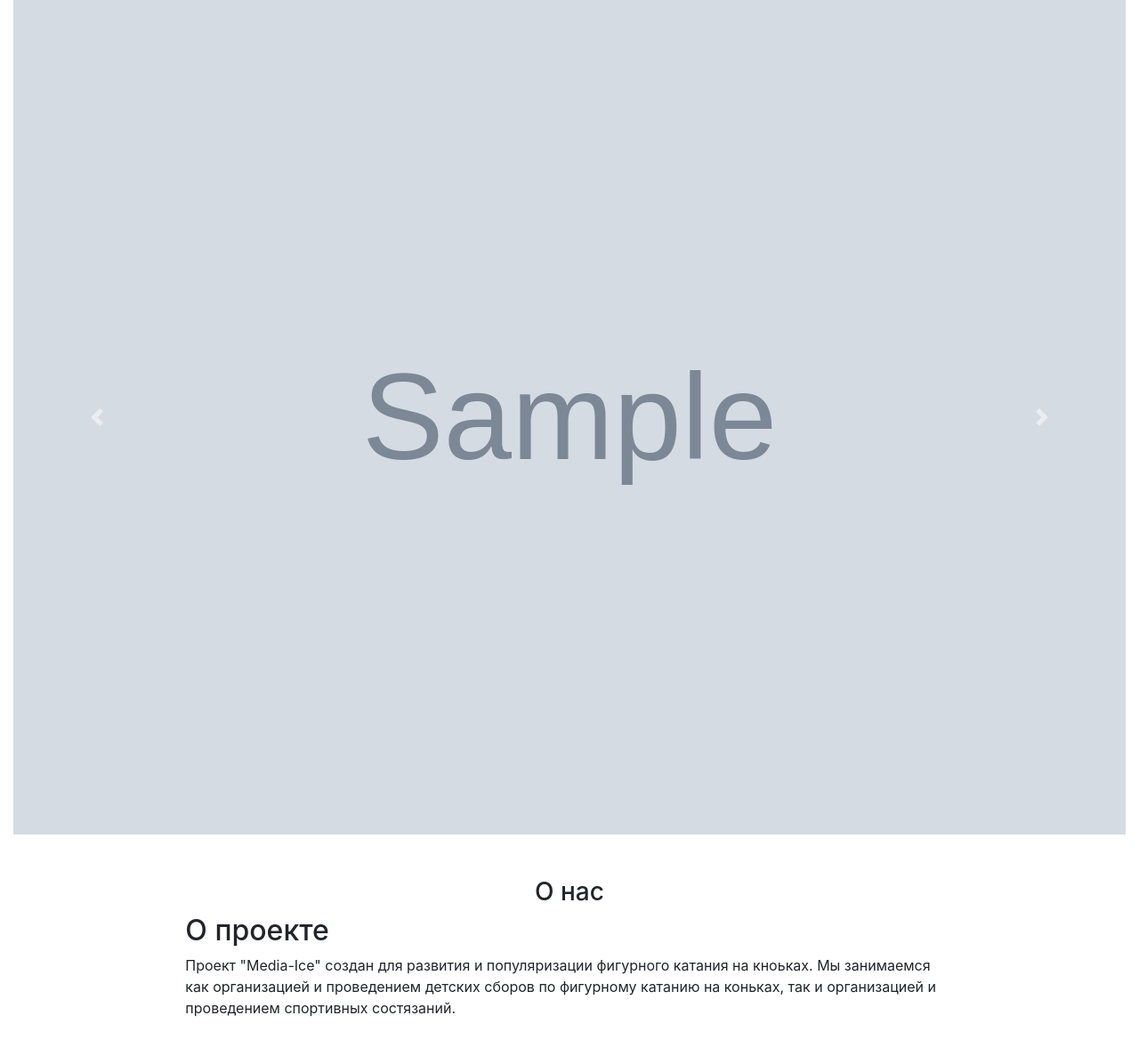
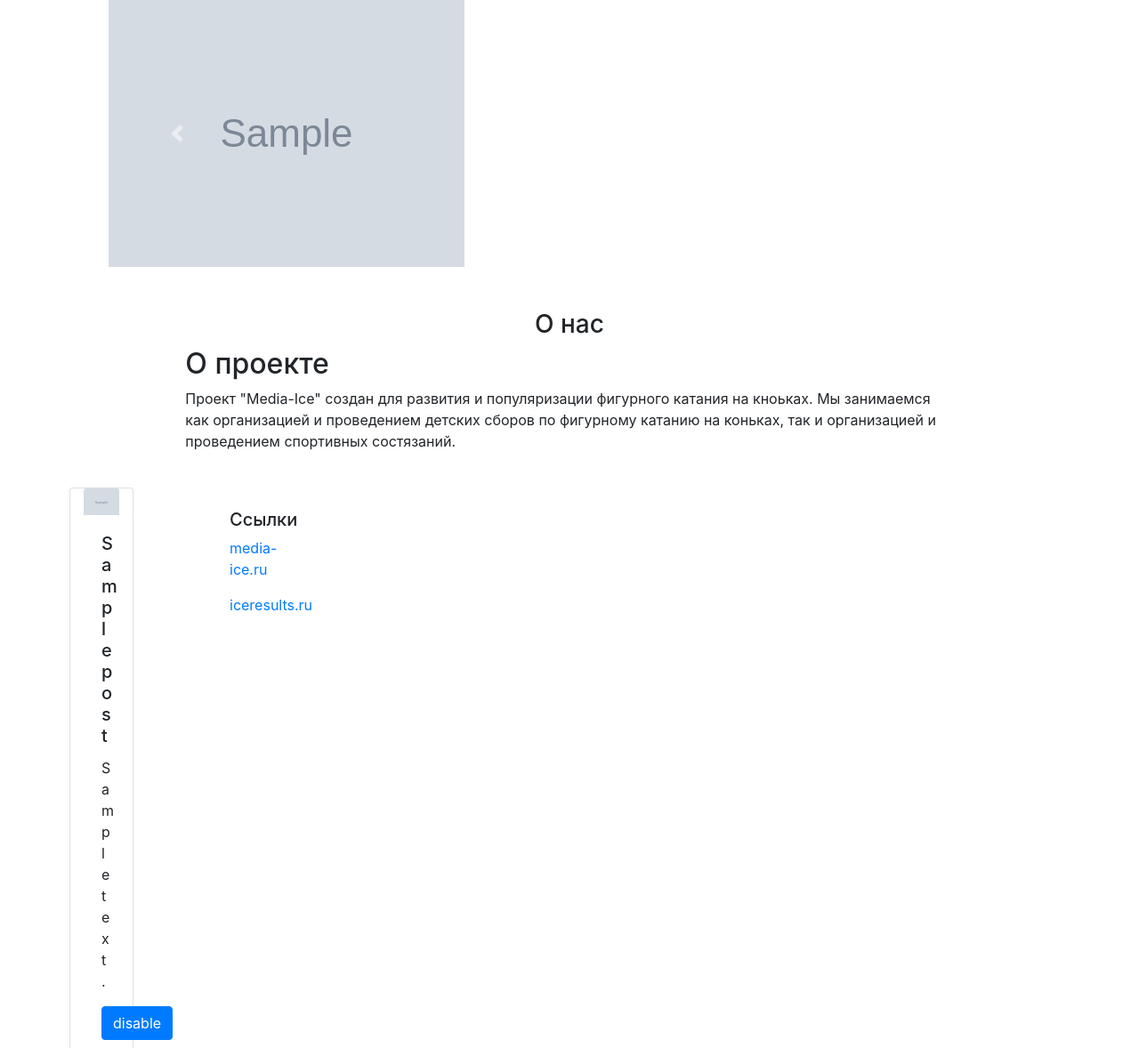
Before and after one commit to Pgigurist/media-ice, a Django app: template general/templates/general/index.html in a window 1280 px wide. Shown: the part 56-1234 px from the top of the page at 89% size. Run offline with Django 3.2, Linux system fonts and the light colour scheme; the template is opened without the code that fills it: most values are stand-ins (such as "Sample title", 1, 10 or a date in 2020); grey boxes marked "Sample" are stand-in pictures; some libraries are stand-ins or nearby versions.

Commit message:
now carousel show last 3 photos

```diff
--- a/general/templates/general/carousel.html
+++ b/general/templates/general/carousel.html
@@ -1,13 +1,13 @@
 <!rm--{% block carousel %}-->
 <div class="container-fluid">
-	<div class="row">
-		<div class="col">
+	<div class="row justify-content-center">
+		<div class="col-md-10">
 			<div id="carousel" class="carousel slide" data-ride="carousel">
 				<div class="carousel-inner">
                {% for photo in photos %}
 					   <div class="carousel-item">
 
-                     <img class="d-block w-100" src="{{photo.image.url}}" alt="first">
+                     <img class="img-fluid d-block w-160" src="{{photo.image.url}}" alt="first">
 					   </div>
                {% endfor %}
 				<a class="carousel-control-prev" href="#carousel" role="button" data-slide="prev">
--- a/general/views.py
+++ b/general/views.py
@@ -6,7 +6,7 @@
 
 def index(req):
     context = {
-        'photos' : Photo.objects.all().reverse()[:3],
+            'photos' : Photo.objects.all().order_by('-id')[:3],
         'posts' : ''
     }
     return render(req, 'general/index.html', context)
```
Also changed, not shown: general/templates/general/base.html (+8 -0 lines).
